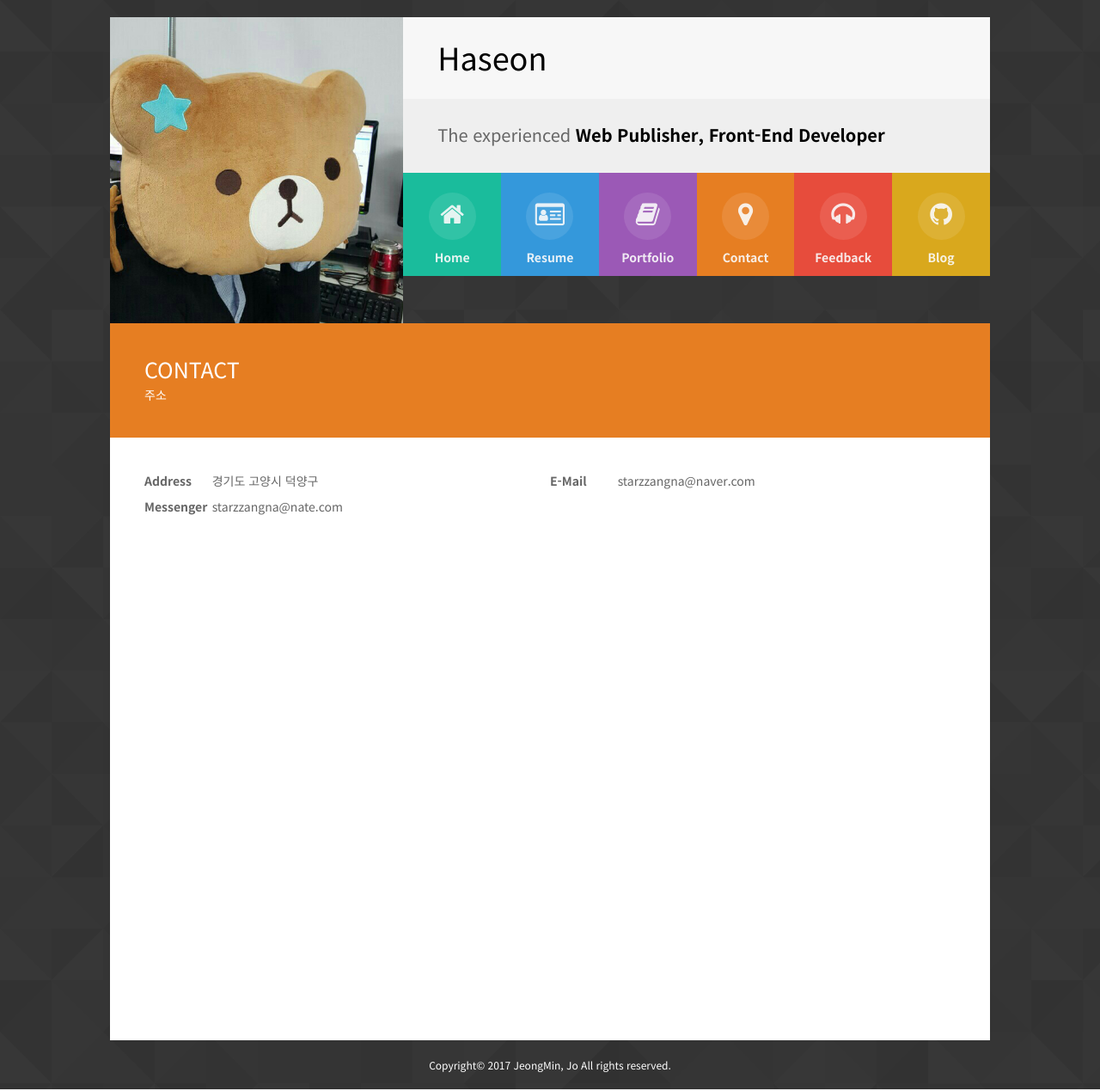
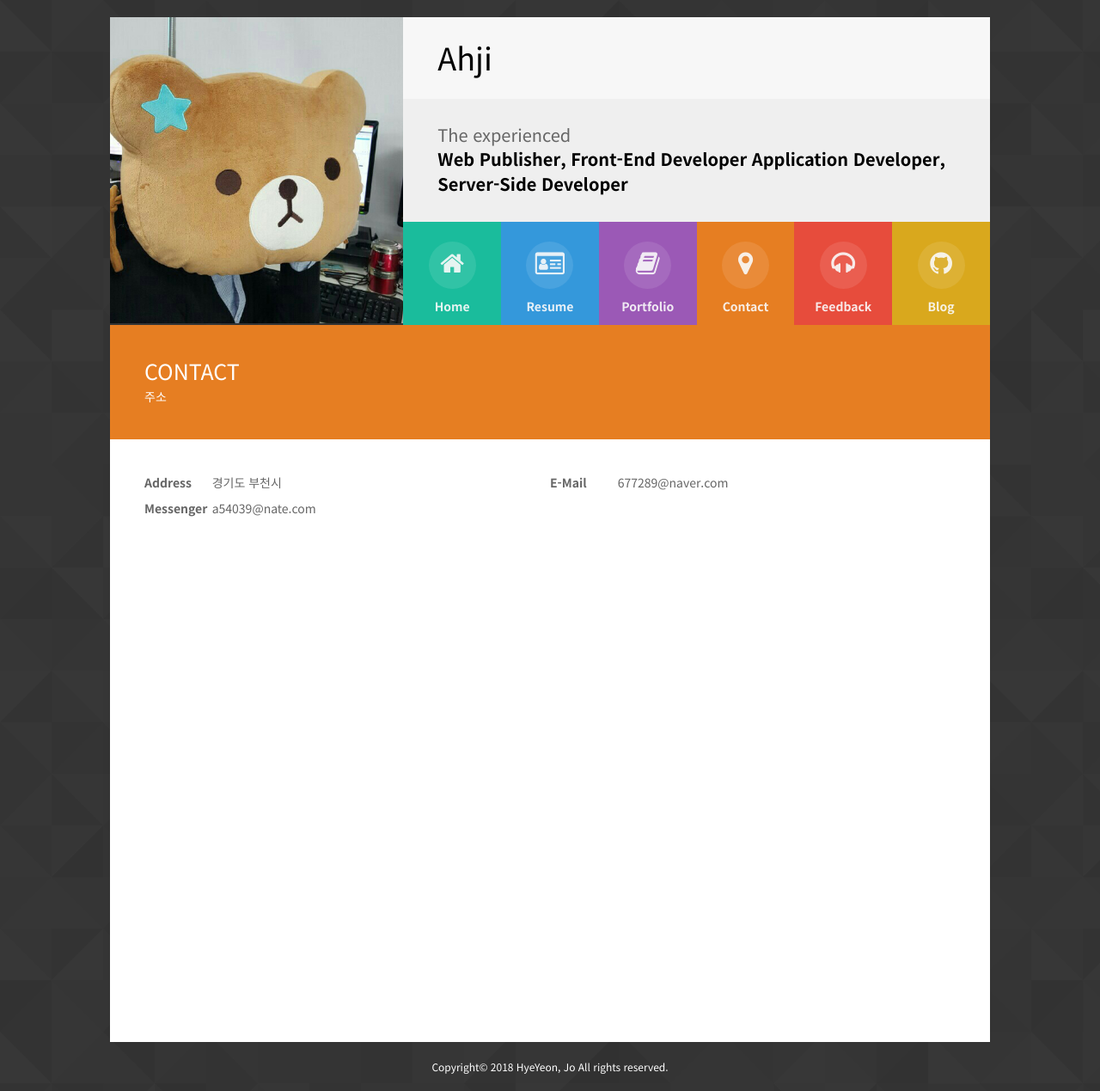
Before and after one commit to Ahji89/portfolio, a plain HTML site: page contact.html in a window 1280 px wide. Shown: the whole page at 86% size. Drawn offline with Linux system fonts and the light colour scheme; some packages are replaced by stand-ins of ours; grey boxes are pictures that could not be loaded.

Commit message:
내용 수정
내용 수정

```diff
--- a/contact.html
+++ b/contact.html
@@ -4,13 +4,13 @@
 <head>
     <meta charset="UTF-8">
     <meta http-equiv="X-UA-Compatible" content="IE=edge" />
-    <title>Haseon Portfolio</title>
+    <title>Ahji Portfolio</title>
     <meta name="viewport" content="width=device-width, initial-scale=1">
-<meta name="keywords" content="Haseon, Front End Developer, Web Publisher, 웹퍼블리셔 , 웹접근성 , 반응형웹 , 프론트앤드 개발자 , 포트폴리오, 하선">
-<meta name="description" content="Haseon, Front-End Developer , Web Publisher">
+<meta name="keywords" content="HyeYeon, Ahji, Back End Developer, Web Developer, Application Developer, Server-Side Developer, 웹개발자, 백엔드 개발자, 앱개발자, 서버개발자, 포트폴리오, 조혜연">
+<meta name="description" content="HyeYeon, Ahji, Back-End Developer, Web Developer, Application Developer, Server-Side Developer">
 <meta name="Location" content="South Korea">
 <meta name="Distribution" content="global">
-<meta name="author" content="Haseon(mini@naver.com)">
+<meta name="author" content="Ahji(677289@naver.com)">
 <link rel="stylesheet" href="resources/css/style.css">
 
 <!--[if lt IE 9]>
@@ -28,13 +28,15 @@
     <div class="col-md-8">
         <section class="info">
             <div class="name">
-                <h1>Haseon</h1>
+                <h1>Ahji</h1>
             </div>
             <article class="explanation">
                 <span>The experienced </span>
                 <span class="headline">
-                   <b>Web Publisher,</b>
-                   <b>Front-End Developer</b>
+                  <b>Web Publisher,</b>
+                  <b>Front-End Developer</b>
+                  <b>Application Developer,</b>
+                  <b>Server-Side Developer</b>
                 </span>
             </article>
             <nav class="nav">
@@ -119,7 +121,7 @@
                                         <strong>Address</strong>
                                     </div>
                                     <div class="col-md-10">
-                                        <p>경기도 고양시 덕양구</p>
+                                        <p>경기도 부천시</p>
                                     </div>
                                 </li>
                                 <li class="row">
@@ -127,7 +129,7 @@
                                         <strong>E-Mail</strong>
                                     </div>
                                     <div class="col-md-10">
-                                        <p>starzzangna@naver.com</p>
+                                        <p>677289@naver.com</p>
                                     </div>
                                 </li>
                                 <li class="row">
@@ -135,7 +137,7 @@
                                         <strong>Messenger</strong>
                                     </div>
                                     <div class="col-md-10">
-                                        <p>starzzangna@nate.com</p>
+                                        <p>a54039@nate.com</p>
                                     </div>
                                 </li>
                             </ul>
@@ -148,7 +150,7 @@
                 </section>
             </div>
         </div>
-        <footer>Copyright© 2017 JeongMin, Jo All rights reserved.</footer>
+        <footer>Copyright© 2018 HyeYeon, Jo All rights reserved.</footer>
 <button class="back-top">
     <i class="fa fa-arrow-up"></i>
 </button> <script src="resources/js/jquery-1.12.4.min.js"></script>
@@ -158,8 +160,8 @@
     </div>
     <script>
         function initMap() {
-            var Y_point = 37.664307,
-                X_point = 126.886387;
+            var Y_point = 37.493507,
+                X_point = 126.749773;
 
             var zoomLevel = 11;
             var markerTitle = "서식지";
```
Also changed, not shown: portfolio.html (+9 -7 lines).
